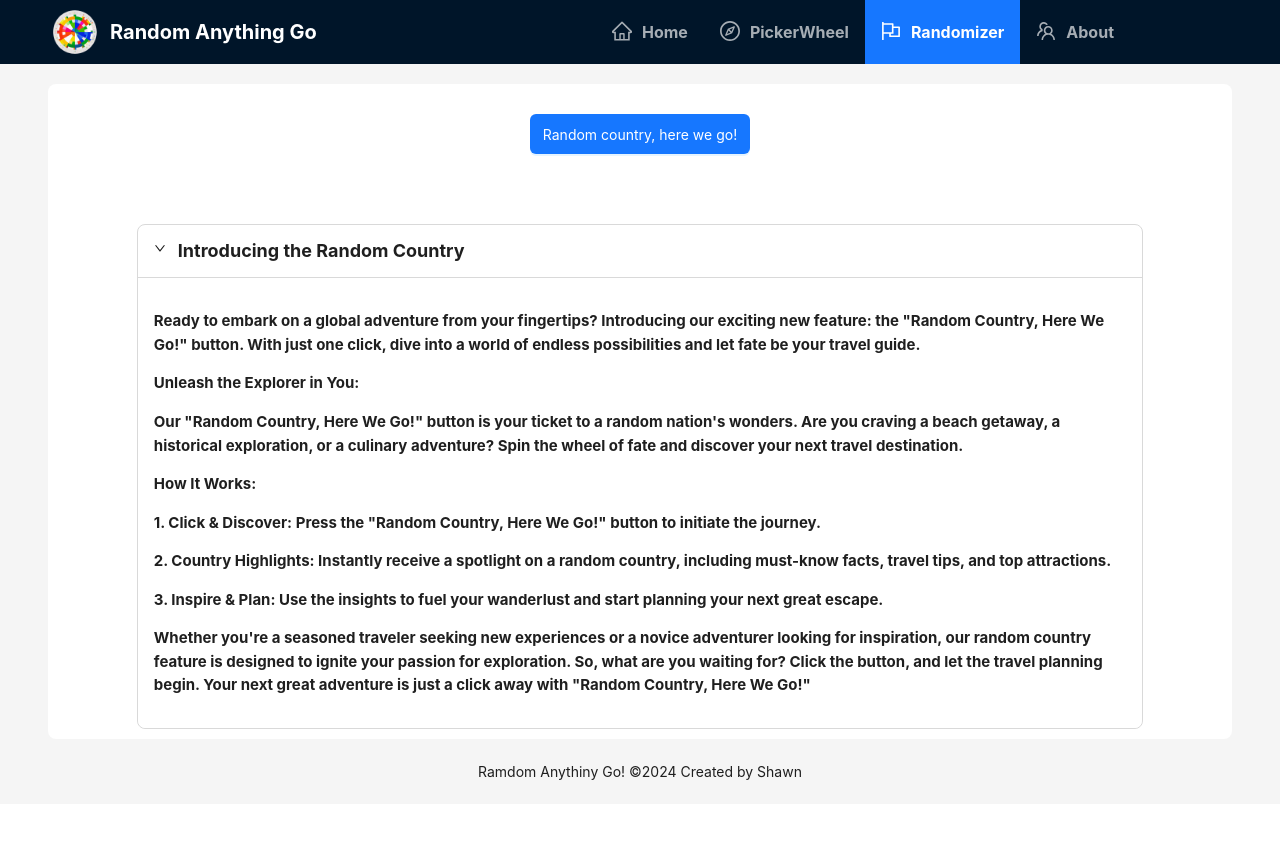
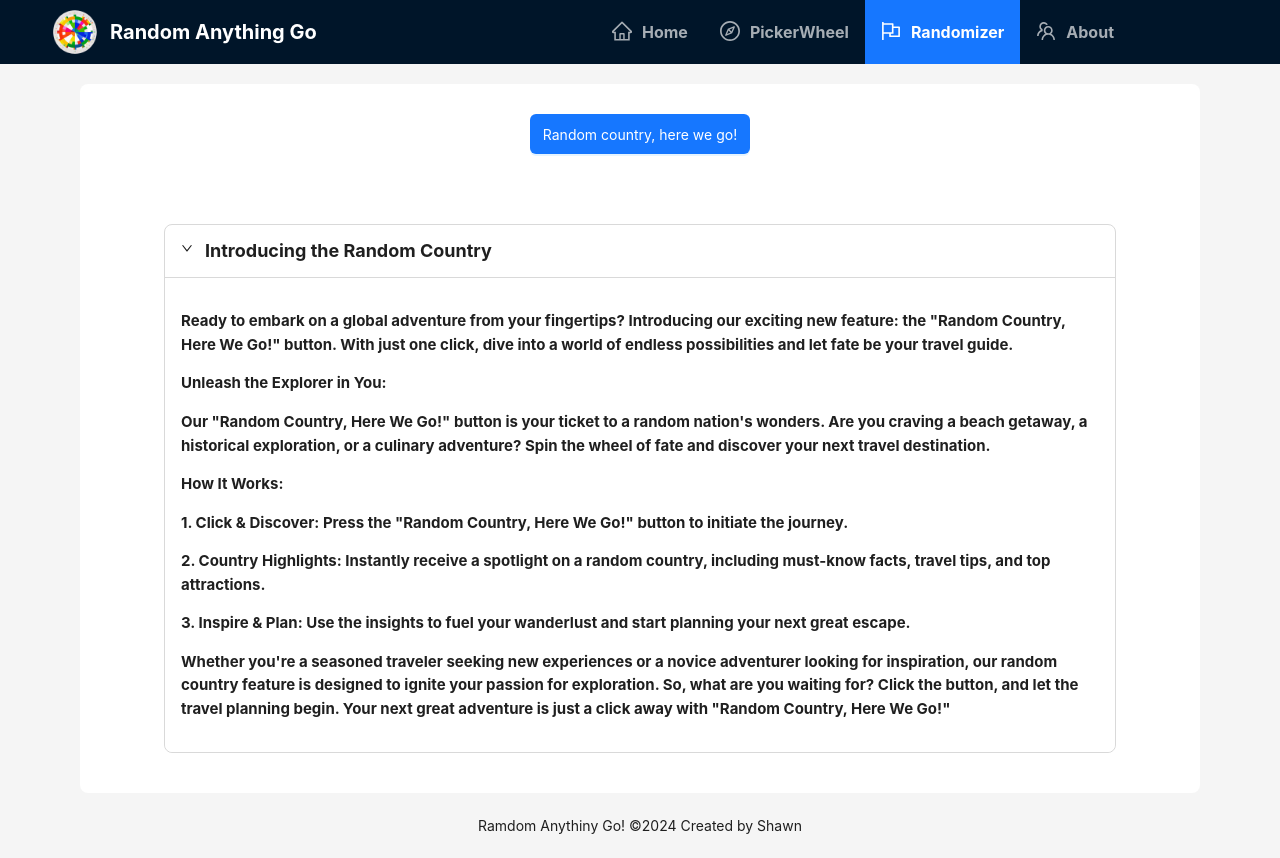
Before and after one commit to vallenzpl/model_web, a React (Create React App) app: page /randomizer/randomCountry in a window 1280 px wide. Before the commit the page ends 804 px from the top, so only its background shows below. Built offline with nearby package versions, Linux system fonts and the light colour scheme.

Commit message:
fix page margin

```diff
--- a/src/components/Home/Home.tsx
+++ b/src/components/Home/Home.tsx
@@ -48,7 +48,7 @@ const Home: React.FC = () => {
 
     <Layout>
 
-      <Content style={{ padding: '0 48px' }}>
+      <Content style={{ padding: '0 80px' }}>
 
           <Layout style={{ padding: '10px 0', background: colorBgContainer, borderRadius: borderRadiusLG }}>
 
--- a/src/components/PickerWheel/index.tsx
+++ b/src/components/PickerWheel/index.tsx
@@ -224,7 +224,7 @@ const PickerWheel: React.FC<any> = (props) => {
     return (
         <Layout>
 
-            <Content style={{ padding: '0 48px'}}>
+            <Content style={{ padding: '0 80px'}}>
                 <Layout style={{ padding: '10px 0', background: colorBgContainer, borderRadius: borderRadiusLG}}>
 
                     <div style={{padding: 5, minHeight: 380}}>
--- a/src/components/Randomizer/RandomPokemon.tsx
+++ b/src/components/Randomizer/RandomPokemon.tsx
@@ -30,7 +30,7 @@ const RandomPokemon: React.FC = () => {
     return (
 
          <Layout>
-            <Content style={{ padding: '0 48px'}}>
+            <Content style={{ padding: '0 80px'}}>
                 <Layout style={{ padding: '10px 0', background: colorBgContainer, borderRadius: borderRadiusLG }}>
 
                     <div style={{ padding: 20, minHeight: 380 }}>
--- a/src/components/Randomizer/country/RandomCountry.tsx
+++ b/src/components/Randomizer/country/RandomCountry.tsx
@@ -82,7 +82,7 @@ const RandomCountry: React.FC = () => {
     return (
 
         <Layout>
-            <Content style={{ padding: '0 48px'}}>
+            <Content style={{ padding: '0 80px'}}>
                 <Layout style={{ padding: '10px 0', background: colorBgContainer, borderRadius: borderRadiusLG }}>
 
                     <div style={{ padding: 20, minHeight: 80 }}>
@@ -98,7 +98,7 @@ const RandomCountry: React.FC = () => {
                     </div>
 
                     <Flex align="flex-start" justify="center" >
-                      <Space direction="vertical" size="middle" style={{ width: '85%', marginTop: '50px' }}>
+                      <Space direction="vertical" size="middle" style={{ width: '85%', marginTop: '50px', marginBottom: 30 }}>
                         <Collapse
                             items={[{ key: '1', label: 'Introducing the Random Country', children:
                                 <div style={{fontSize:'15px'}}>
--- a/src/components/about/index.tsx
+++ b/src/components/about/index.tsx
@@ -29,7 +29,7 @@ const AboutPage: React.FC = () => {
     return (
 
         <Layout>
-            <Content style={{ padding: '0 48px'}}>
+            <Content style={{ padding: '0 80px'}}>
                 <Layout style={{ padding: '10px 0', background: colorBgContainer, borderRadius: borderRadiusLG }}>
 
                     <Flex style={{padding: 20}} vertical={false} align="center" justify="flex-start" gap="middle">
--- a/src/components/setting/SettingPage.tsx
+++ b/src/components/setting/SettingPage.tsx
@@ -17,7 +17,7 @@ const SettingPage: React.FC = () => {
     return (
 
         <Layout>
-            <Content style={{ padding: '0 48px'}}>
+            <Content style={{ padding: '0 80px'}}>
                 <Layout style={{ padding: '10px 0', background: colorBgContainer, borderRadius: borderRadiusLG }}>
 
                     <div style={{ padding: 20, minHeight: 380 }}>
```
